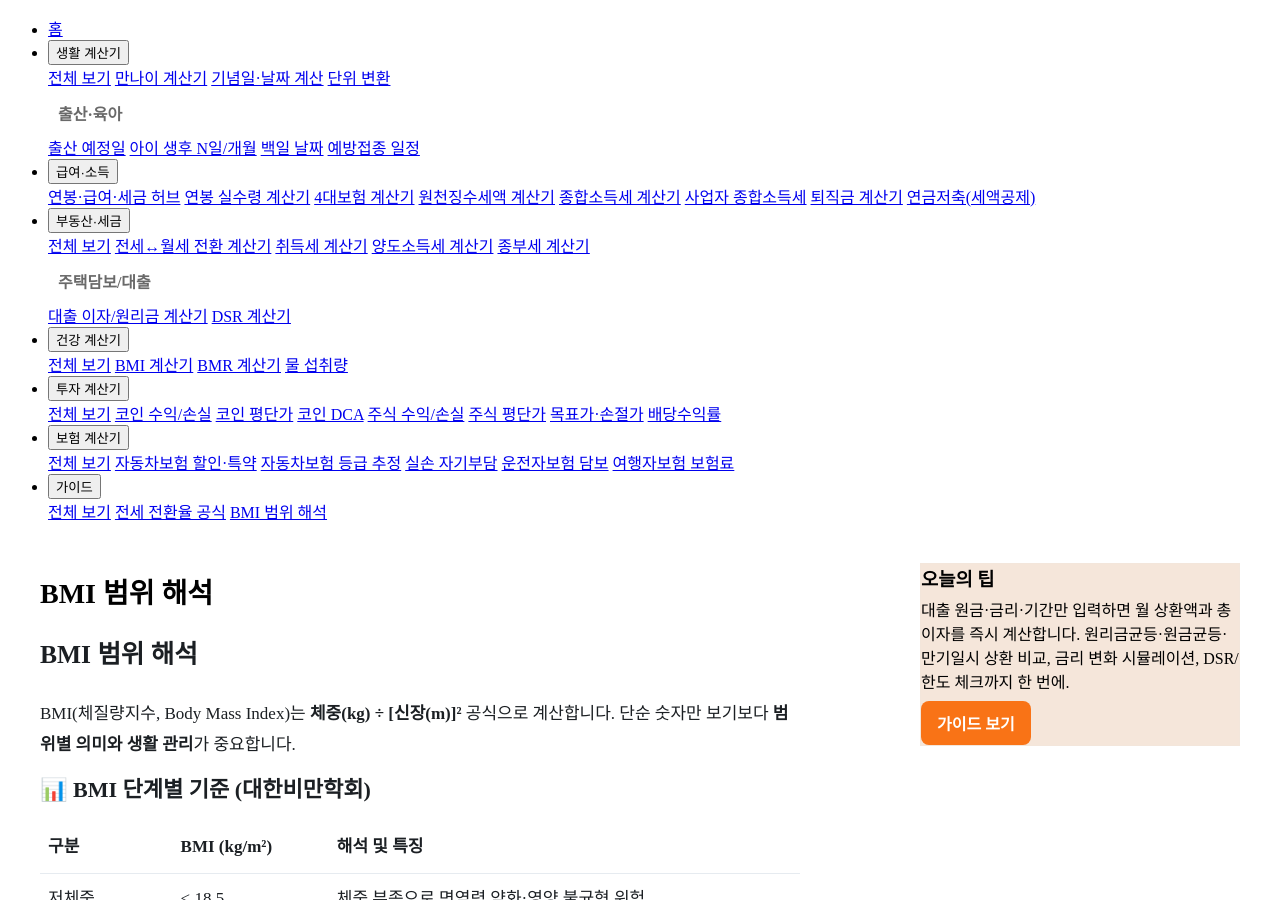
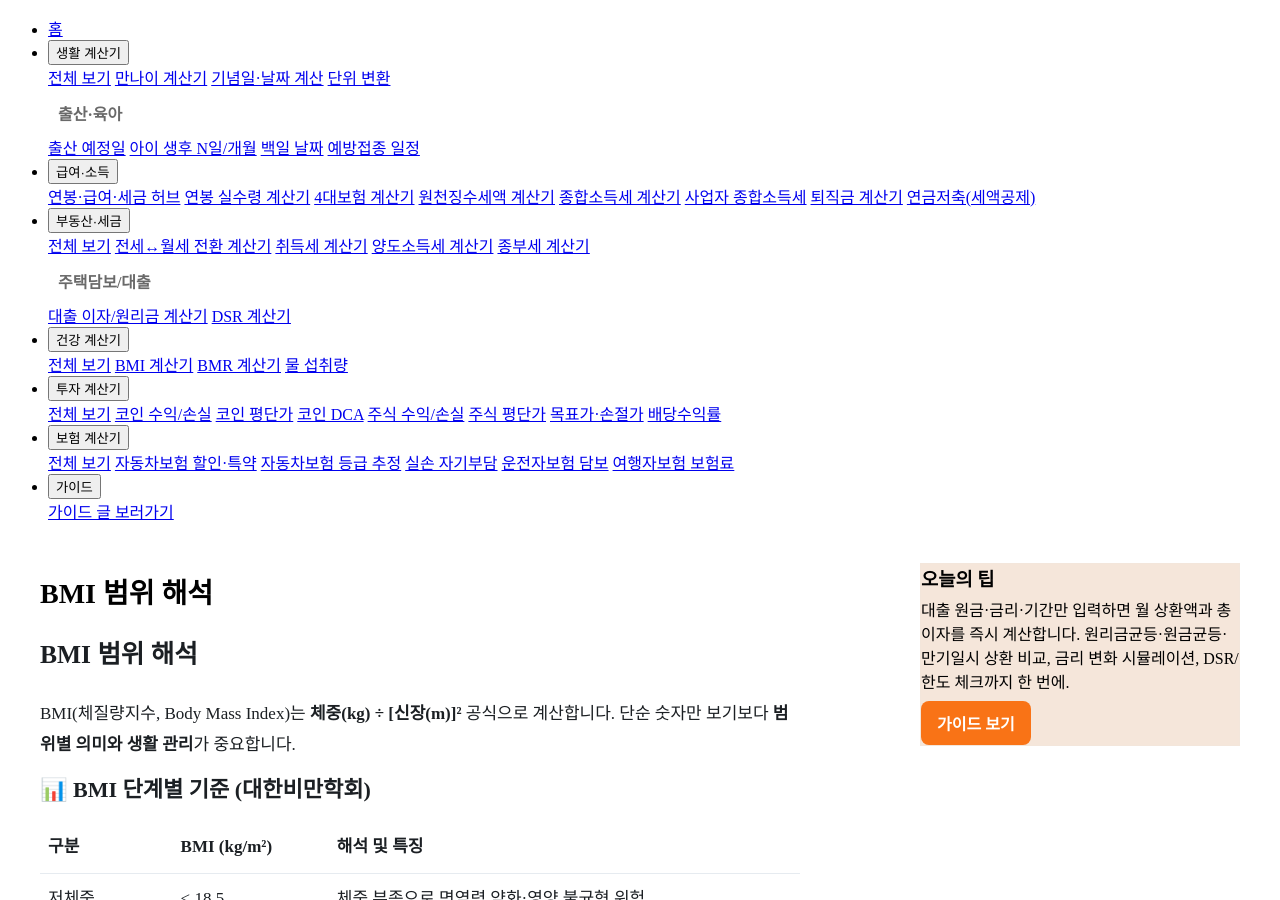
Before and after one commit to khai-lang/LifeCalc, a Jekyll site: the page built from _posts/guide/2025-09-05-bmi-range.md, in a window 1280 px wide and 900 px high. Built offline with Jekyll 4.4.1, drawn with Linux system fonts in a browser that asks for light colours.

Commit message:
Update nav.html

```diff
--- a/_includes/nav.html
+++ b/_includes/nav.html
@@ -92,9 +92,7 @@
     <li class="drop">
       <button type="button" class="nav-parent" aria-expanded="false">가이드</button>
       <div class="menu" role="menu" aria-label="가이드 하위">
-        <a href="/guide/">전체 보기</a>
-        <a href="/guide/rent-to-jeonse-rate/">전세 전환율 공식</a>
-        <a href="/guide/bmi-range/">BMI 범위 해석</a>
+        <a href="/guide/">가이드 글 보러가기</a>
       </div>
     </li>
   </ul>
```
